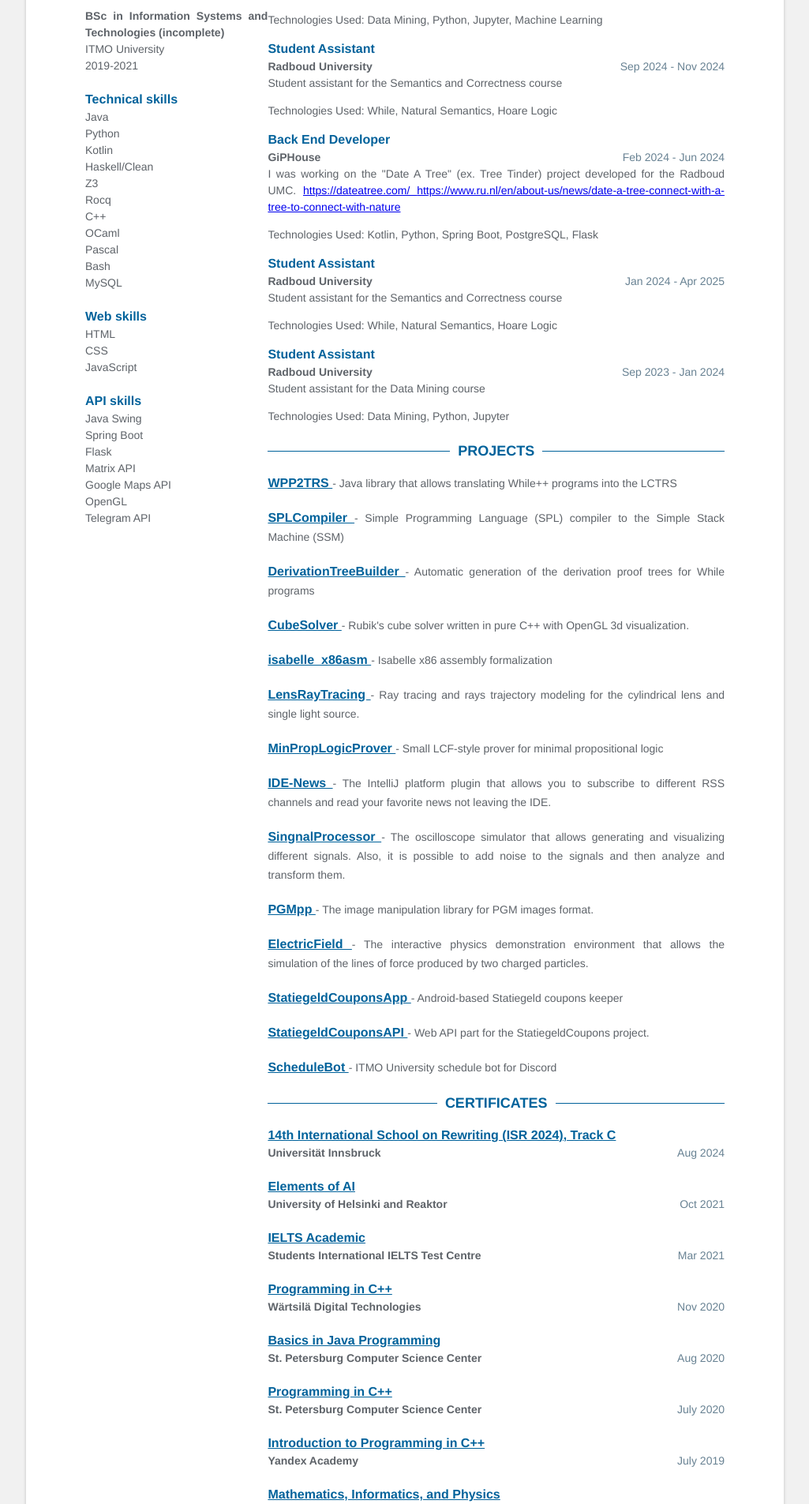
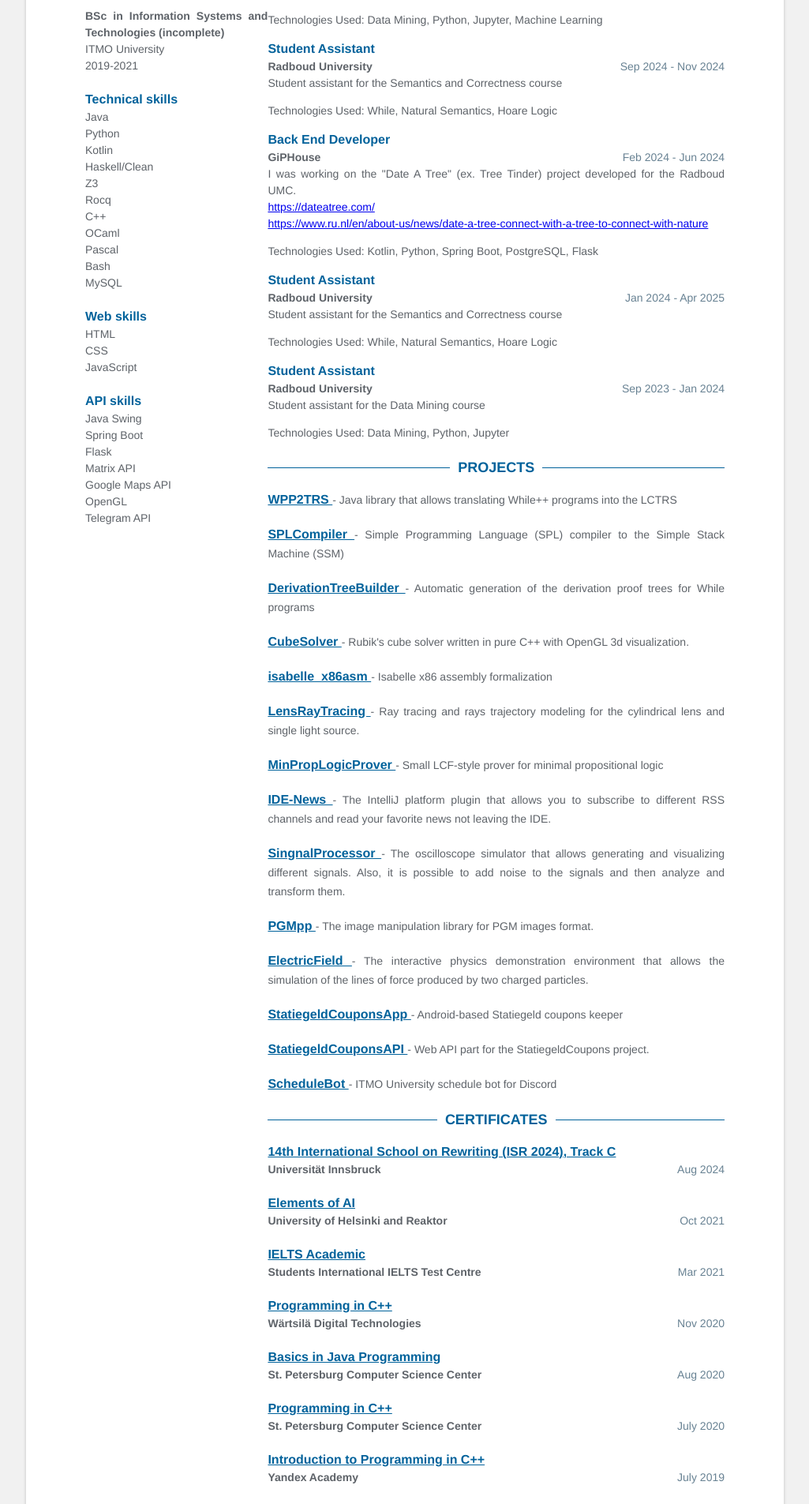
Before and after one commit to mikhirurg/mikhirurg.github.io, a Jekyll site: the page built from index.html, in a window 1280 px wide. Shown: the part 622-2527 px from the top of the page at 79% size, without its empty margins (127-1152 px from the left). Built offline with Jekyll 4.4.1, drawn with Linux system fonts in a browser that asks for light colours.

```diff
--- a/_data/data.yml
+++ b/_data/data.yml
@@ -236,8 +236,8 @@ experience:
     role: Back End Developer
     company: GiPHouse
     details: |
-      I was working on the "Date A Tree" (ex. Tree Tinder) project developed for the Radboud UMC.
-      <a href="https://dateatree.com/"> https://dateatree.com/ </a>
+      I was working on the "Date A Tree" (ex. Tree Tinder) project developed for the Radboud UMC. <br/>
+      <a href="https://dateatree.com/"> https://dateatree.com/ </a> <br/>
       <a href="https://www.ru.nl/en/about-us/news/date-a-tree-connect-with-a-tree-to-connect-with-nature"> https://www.ru.nl/en/about-us/news/date-a-tree-connect-with-a-tree-to-connect-with-nature </a>
     technologies_used: Kotlin, Python, Spring Boot, PostgreSQL, Flask
 
```
